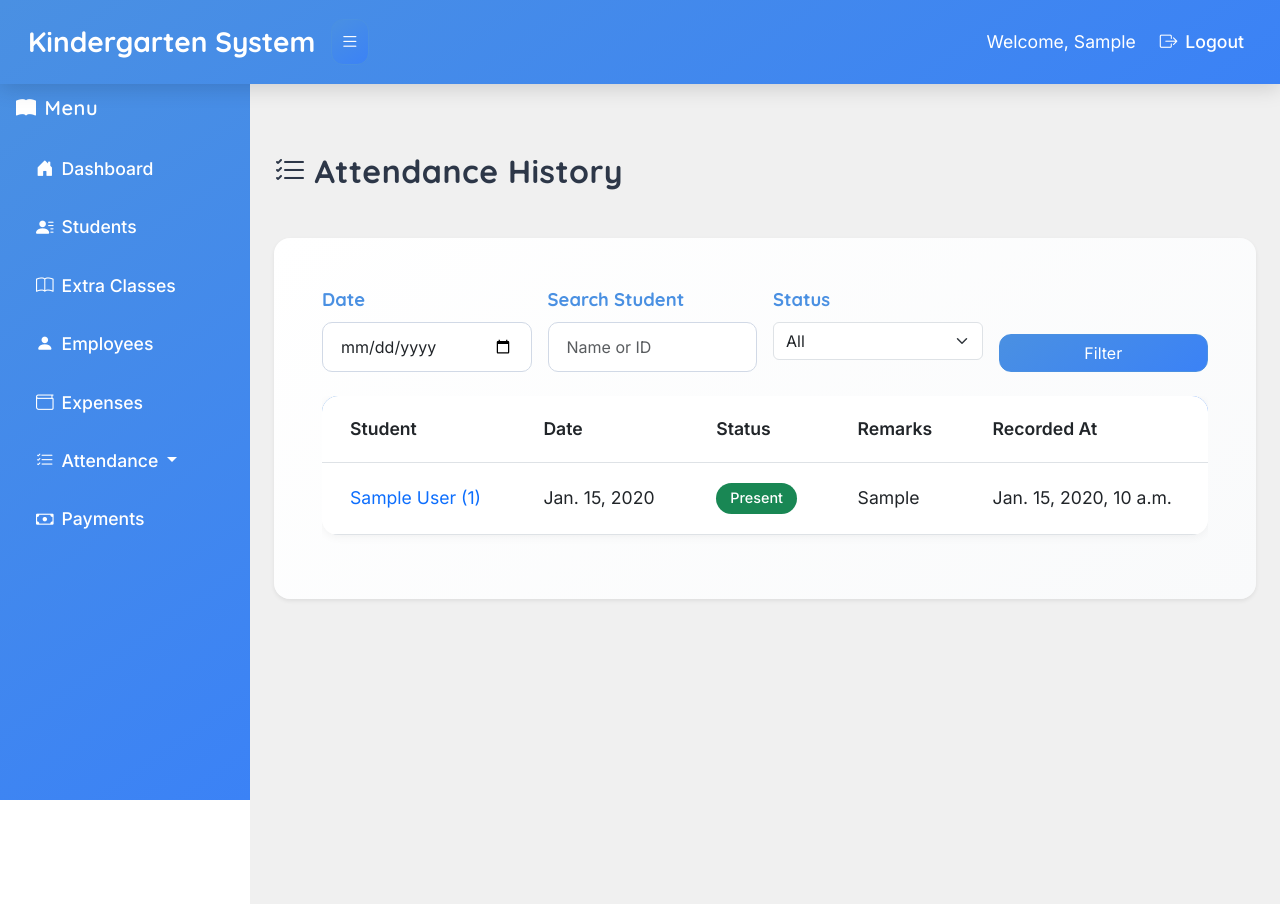
After one commit to josueadimado/discovkidsmangsys, a Django app: page /attendance/history/ in a window 1280 px wide. The commit adds this page. Run offline with Django 5.2, Linux system fonts and the light colour scheme; a user stored in the database is signed in; tables that the repository leaves empty hold one stand-in row (values such as "Sample post").

Commit message:
added attendance

```diff
--- a/kindergarten/urls.py
+++ b/kindergarten/urls.py
@@ -5,8 +5,8 @@ from . import views
 app_name = 'kindergarten'
 
 urlpatterns = [
-    path('', views.user_login, name='login'),  # Set login as the default URL
-    path('dashboard/', views.dashboard, name='dashboard'),  # Dedicated path for dashboard
+    path('', views.user_login, name='login'),
+    path('dashboard/', views.dashboard, name='dashboard'),
     path('admit-student/', views.admit_student, name='admit_student'),
     path('students/', views.student_list, name='student_list'),
     path('view-student/<str:student_id>/', views.view_student, name='view_student'),
@@ -39,4 +39,6 @@ urlpatterns = [
     path('view-employee/<str:employee_id>/', views.view_employee, name='view_employee'),
     path('print-employee-payment-history/<str:employee_id>/', views.print_employee_payment_history, name='print_employee_payment_history'),
     path('logout/', views.user_logout, name='logout'),
+    path('attendance/record/', views.record_attendance, name='record_attendance'),
+    path('attendance/history/', views.attendance_history, name='attendance_history'),
 ]
--- a/kindergarten/views.py
+++ b/kindergarten/views.py
@@ -9,8 +9,8 @@ from django.core.paginator import Paginator
 import openpyxl
 from django.utils import timezone
 from datetime import datetime, timedelta
-from .forms import StudentForm, ExtraClassForm, ExpenseForm, ExtraClassSessionForm, BulkExtraClassSessionForm
-from .models import ExtraClass, Payment, Student, Expense, ExtraClassSession, ExpenseCategory, Employee, Document, EmployeePayment
+from .forms import StudentForm, ExtraClassForm, ExpenseForm, ExtraClassSessionForm, BulkExtraClassSessionForm, BulkAttendanceForm
+from .models import ExtraClass, Payment, Student, Expense, ExtraClassSession, ExpenseCategory, Employee, Document, EmployeePayment,StudentAttendance
 from django.db.models.functions import TruncDay, TruncMonth, TruncQuarter, TruncYear
 
 @login_required
@@ -1124,3 +1124,74 @@ def print_employee_payment_history(request, employee_id):
 def view_employee(request, employee_id):
     employee = get_object_or_404(Employee, employee_id=employee_id)
     return render(request, 'employees/view_employee.html', {'employee': employee})
+
+
+@login_required
+def record_attendance(request):
+    if request.method == 'POST':
+        students = Student.objects.filter(is_active=True)
+        form = BulkAttendanceForm(request.POST, students=students)
+        if form.is_valid():
+            try:
+                form.save()
+                messages.success(request, "Attendance recorded successfully.")
+                return redirect('kindergarten:attendance_history')
+            except Exception as e:
+                messages.error(request, f"Error recording attendance: {e}")
+        else:
+            messages.error(request, "Please correct the errors below.")
+    else:
+        students = Student.objects.filter(is_active=True)
+        form = BulkAttendanceForm(students=students)
+
+    # Prepare student data with form fields for the template
+    student_data = []
+    for student in students:
+        student_data.append({
+            'student': student,
+            'present_field': form[f'is_present_{student.id}'],
+            'remarks_field': form[f'remarks_{student.id}'],
+        })
+
+    return render(request, 'attendance/record_attendance.html', {
+        'form': form,
+        'student_data': student_data,
+    })
+
+
+@login_required
+def attendance_history(request):
+    date_filter = request.GET.get('date', '')
+    student_query = request.GET.get('q', '')
+    status_filter = request.GET.get('status', '')
+
+    attendances = StudentAttendance.objects.all().select_related('student').order_by('-date')
+
+    if date_filter:
+        try:
+            date = timezone.datetime.strptime(date_filter, '%Y-%m-%d').date()
+            attendances = attendances.filter(date=date)
+        except ValueError:
+            messages.error(request, "Invalid date format. Use YYYY-MM-DD.")
+
+    if student_query:
+        attendances = attendances.filter(
+            Q(student__first_name__icontains=student_query) |
+            Q(student__last_name__icontains=student_query) |
+            Q(student__student_id__icontains=student_query)
+        )
+
+    if status_filter in ['present', 'absent']:
+        is_present = status_filter == 'present'
+        attendances = attendances.filter(is_present=is_present)
+
+    paginator = Paginator(attendances, 10)
+    page_number = request.GET.get('page')
+    page_obj = paginator.get_page(page_number)
+
+    return render(request, 'attendance/attendance_history.html', {
+        'page_obj': page_obj,
+        'date_filter': date_filter,
+        'student_query': student_query,
+        'status_filter': status_filter,
+    })
--- /dev/null
+++ b/templates/attendance/attendance_history.html
@@ -0,0 +1,103 @@
+{% extends 'base.html' %}
+{% block content %}
+<div class="container-fluid py-4 py-md-5 px-0" style="background: linear-gradient(135deg, var(--background-gradient-start) 0%, var(--background-gradient-end) 100%); min-height: 100vh;">
+    <div class="px-3 px-md-4">
+        <h2 class="fw-bold mb-5">
+            <i class="bi bi-list-check me-2"></i>Attendance History
+        </h2>
+        <div class="card shadow-sm border-0 rounded-4 p-4 p-md-5 mb-5">
+            <!-- Filters -->
+            <form method="get" class="mb-4">
+                <div class="row g-3">
+                    <div class="col-md-3">
+                        <label for="date" class="form-label fw-bold">Date</label>
+                        <input type="date" name="date" id="date" class="form-control" value="{{ date_filter }}">
+                    </div>
+                    <div class="col-md-3">
+                        <label for="q" class="form-label fw-bold">Search Student</label>
+                        <input type="text" name="q" id="q" class="form-control" placeholder="Name or ID" value="{{ student_query }}">
+                    </div>
+                    <div class="col-md-3">
+                        <label for="status" class="form-label fw-bold">Status</label>
+                        <select name="status" id="status" class="form-select">
+                            <option value="">All</option>
+                            <option value="present" {% if status_filter == 'present' %}selected{% endif %}>Present</option>
+                            <option value="absent" {% if status_filter == 'absent' %}selected{% endif %}>Absent</option>
+                        </select>
+                    </div>
+                    <div class="col-md-3 d-flex align-items-end">
+                        <button type="submit" class="btn btn-primary w-100">Filter</button>
+                    </div>
+                </div>
+            </form>
+
+            <!-- Attendance Table -->
+            <div class="table-responsive">
+                <table class="table table-hover">
+                    <thead>
+                        <tr>
+                            <th>Student</th>
+                            <th>Date</th>
+                            <th>Status</th>
+                            <th>Remarks</th>
+                            <th>Recorded At</th>
+                        </tr>
+                    </thead>
+                    <tbody>
+                        {% for attendance in page_obj %}
+                        <tr>
+                            <td>
+                                <a href="{% url 'kindergarten:view_student' attendance.student.student_id %}" class="text-decoration-none">
+                                    {{ attendance.student.first_name }} {{ attendance.student.last_name }} ({{ attendance.student.student_id }})
+                                </a>
+                            </td>
+                            <td>{{ attendance.date }}</td>
+                            <td>
+                                {% if attendance.is_present %}
+                                <span class="badge bg-success">Present</span>
+                                {% else %}
+                                <span class="badge bg-danger">Absent</span>
+                                {% endif %}
+                            </td>
+                            <td>{{ attendance.remarks|default:"—" }}</td>
+                            <td>{{ attendance.recorded_at }}</td>
+                        </tr>
+                        {% empty %}
+                        <tr>
+                            <td colspan="5" class="text-center">No attendance records found.</td>
+                        </tr>
+                        {% endfor %}
+                    </tbody>
+                </table>
+            </div>
+
+            <!-- Pagination -->
+            {% if page_obj.has_previous or page_obj.has_next %}
+            <nav aria-label="Page navigation">
+                <ul class="pagination justify-content-center">
+                    {% if page_obj.has_previous %}
+                    <li class="page-item">
+                        <a class="page-link" href="?page={{ page_obj.previous_page_number }}{% if date_filter %}&date={{ date_filter }}{% endif %}{% if student_query %}&q={{ student_query }}{% endif %}{% if status_filter %}&status={{ status_filter }}{% endif %}" aria-label="Previous">
+                            <span aria-hidden="true">«</span>
+                        </a>
+                    </li>
+                    {% endif %}
+                    {% for num in page_obj.paginator.page_range %}
+                    <li class="page-item {% if page_obj.number == num %}active{% endif %}">
+                        <a class="page-link" href="?page={{ num }}{% if date_filter %}&date={{ date_filter }}{% endif %}{% if student_query %}&q={{ student_query }}{% endif %}{% if status_filter %}&status={{ status_filter }}{% endif %}">{{ num }}</a>
+                    </li>
+                    {% endfor %}
+                    {% if page_obj.has_next %}
+                    <li class="page-item">
+                        <a class="page-link" href="?page={{ page_obj.next_page_number }}{% if date_filter %}&date={{ date_filter }}{% endif %}{% if student_query %}&q={{ student_query }}{% endif %}{% if status_filter %}&status={{ status_filter }}{% endif %}" aria-label="Next">
+                            <span aria-hidden="true">»</span>
+                        </a>
+                    </li>
+                    {% endif %}
+                </ul>
+            </nav>
+            {% endif %}
+        </div>
+    </div>
+</div>
+{% endblock %}
--- a/templates/base.html
+++ b/templates/base.html
@@ -227,6 +314,19 @@
                 <a class="nav-link {% if request.path == '/expenses/' %}active{% endif %}" href="{% url 'kindergarten:expense_list' %}">
                     <i class="bi bi-wallet me-2"></i>Expenses
                 </a>
+            </li>
+            <li class="nav-item mb-2 dropdown">
+                <a class="nav-link dropdown-toggle {% if request.path == '/attendance/history/' or request.path == '/attendance/record/' %}active{% endif %}" href="#" id="attendanceDropdown" role="button" data-bs-toggle="dropdown" aria-expanded="false">
+                    <i class="bi bi-list-check me-2"></i>Attendance
+                </a>
+                <ul class="dropdown-menu" aria-labelledby="attendanceDropdown">
+                    <li>
+                        <a class="dropdown-item {% if request.path == '/attendance/history/' %}active{% endif %}" href="{% url 'kindergarten:attendance_history' %}">View Attendance History</a>
+                    </li>
+                    <li>
+                        <a class="dropdown-item {% if request.path == '/attendance/record/' %}active{% endif %}" href="{% url 'kindergarten:record_attendance' %}">Record Attendance</a>
+                    </li>
+                </ul>
             </li>
             <li class="nav-item mb-2">
                 <a class="nav-link {% if request.path == '/payments/' %}active{% endif %}" href="{% url 'kindergarten:payment_list' %}">
@@ -298,10 +398,12 @@
             // Show loader with minimum display time
             function showLoader() {
                 clearTimeout(loaderTimeout); // Clear any existing timeout
-                loaderOverlay.style.display = 'flex';
-                // Ensure loader shows for at least 1 second
+                loaderOverlay.classList.remove('show'); // Reset animation
+                void loaderOverlay.offsetWidth; // Trigger reflow to restart animation
+                loaderOverlay.classList.add('show');
+                // Ensure loader shows for at least 5 seconds (as set previously)
                 loaderTimeout = setTimeout(() => {
-                    loaderOverlay.style.display = 'none';
+                    loaderOverlay.classList.remove('show');
                 }, 5000);
             }
 
@@ -320,7 +422,7 @@
             // Hide loader when page is fully loaded
             window.addEventListener('load', function() {
                 clearTimeout(loaderTimeout);
-                loaderOverlay.style.display = 'none';
+                loaderOverlay.classList.remove('show');
             });
         });
     </script>
```
Also changed, not shown: other parts of templates/base.html (+97 -10 lines), kindergarten/admin.py (+16 -7 lines), kindergarten/forms.py (+48 -0 lines), kindergarten/models.py (+14 -0 lines), templates/attendance/record_attendance.html (added, +74 -0 lines), kindergarten/migrations/0011_studentattendance.py (added).
